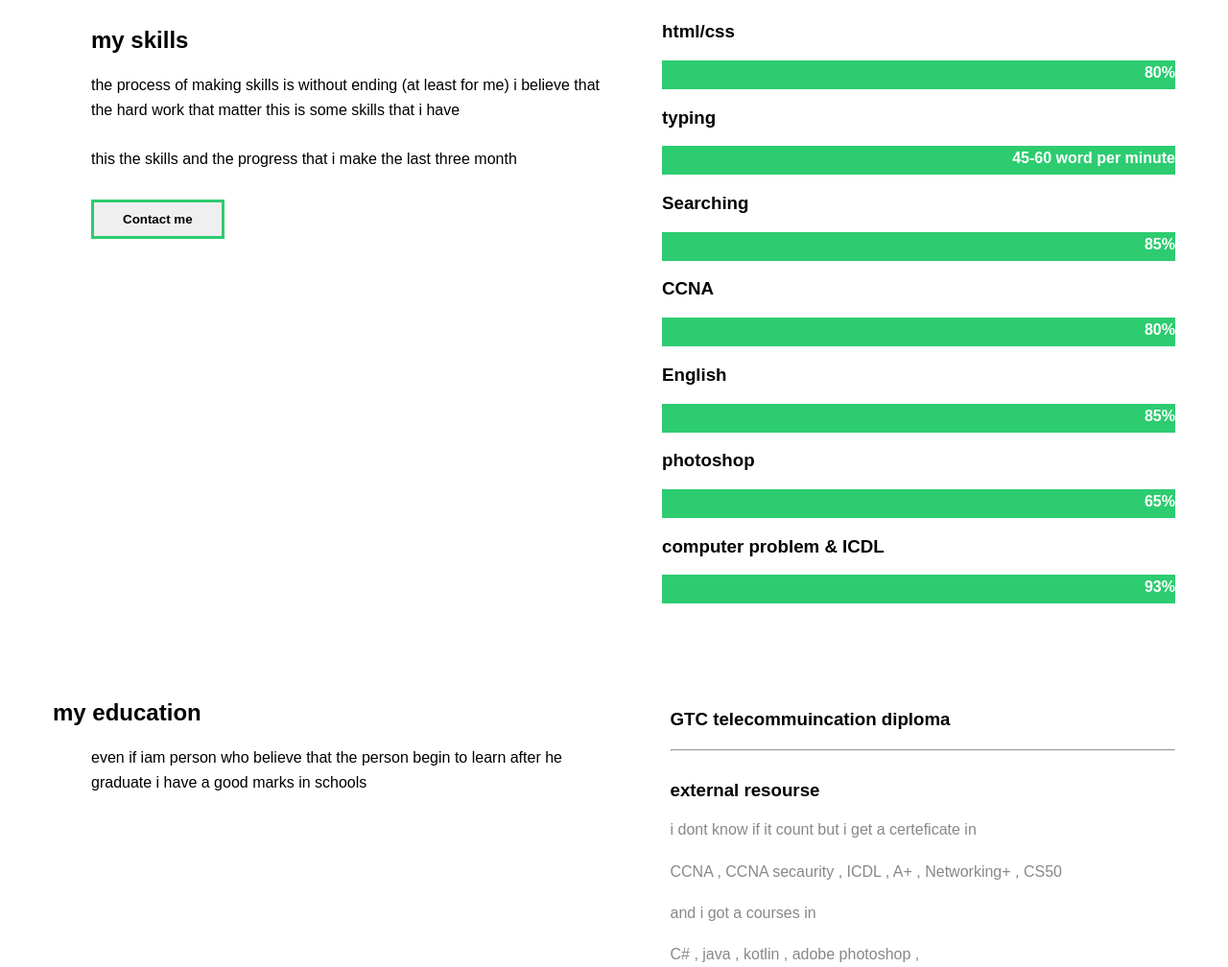
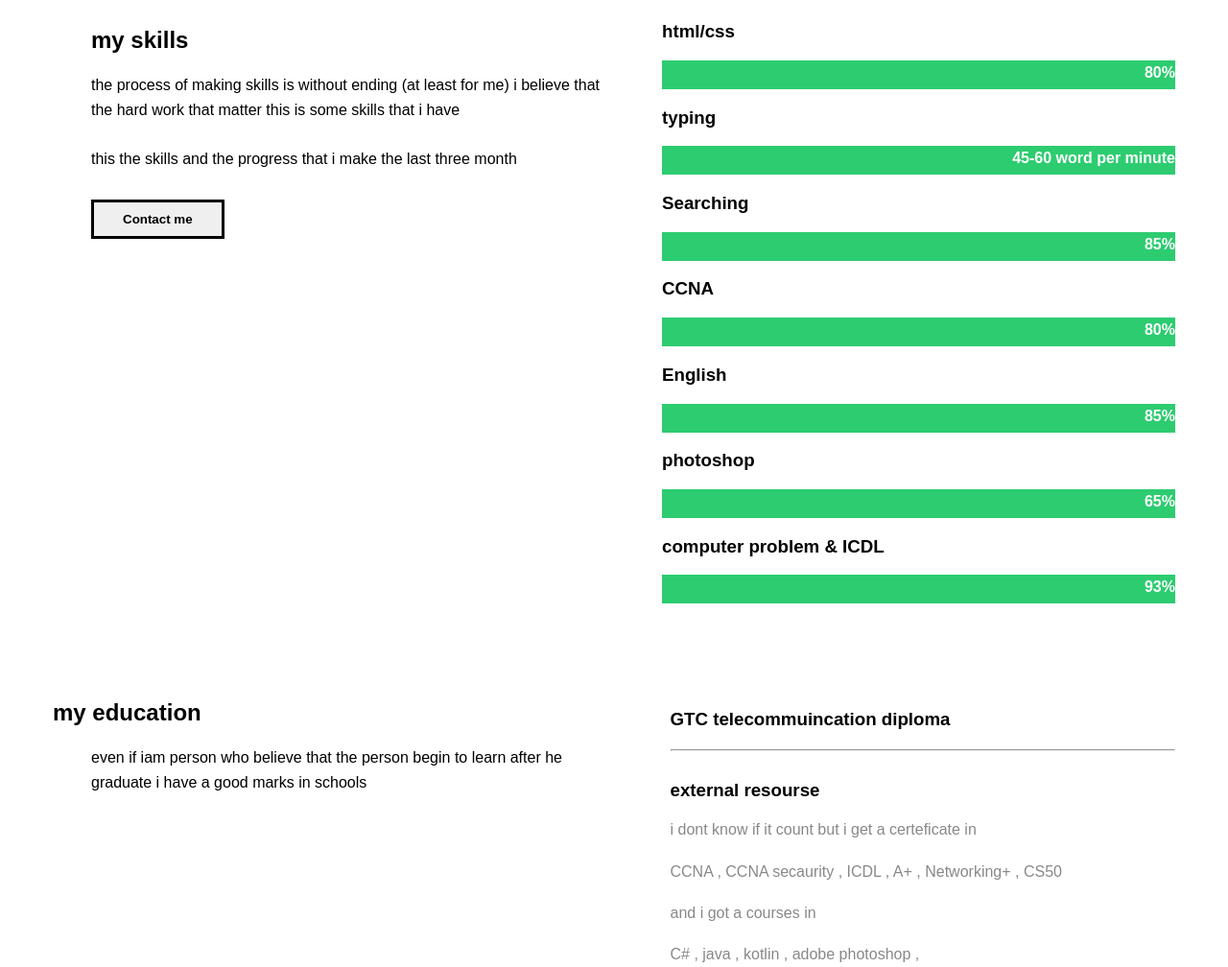
Before and after one commit to mohammedmh/mohammedabumhadi1, a plain HTML site: page index.html in a window 1280 px wide. Shown: the part 1390-2398 px from the top of the page at 96% size. Drawn offline with Linux system fonts and the light colour scheme.

Commit message:
Update style.css

```diff
--- a/style.css
+++ b/style.css
@@ -531,7 +531,7 @@ float: left;
 /*start my frame work*/
 .mybutton
 {
-	border: 3px solid #2dcc70;
+	border: 3px solid ;
 	padding: 10px 30px;
 	font-weight: bold;
 
```
